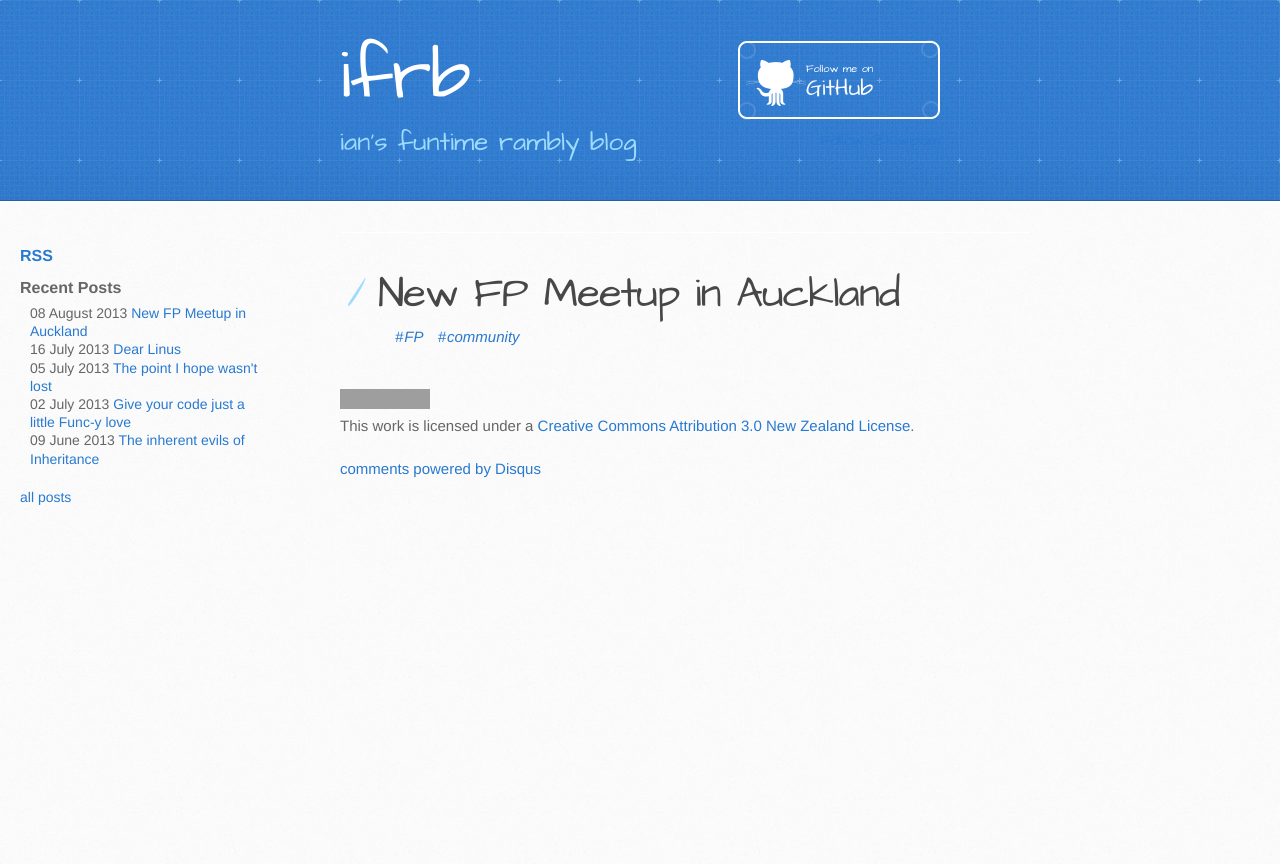
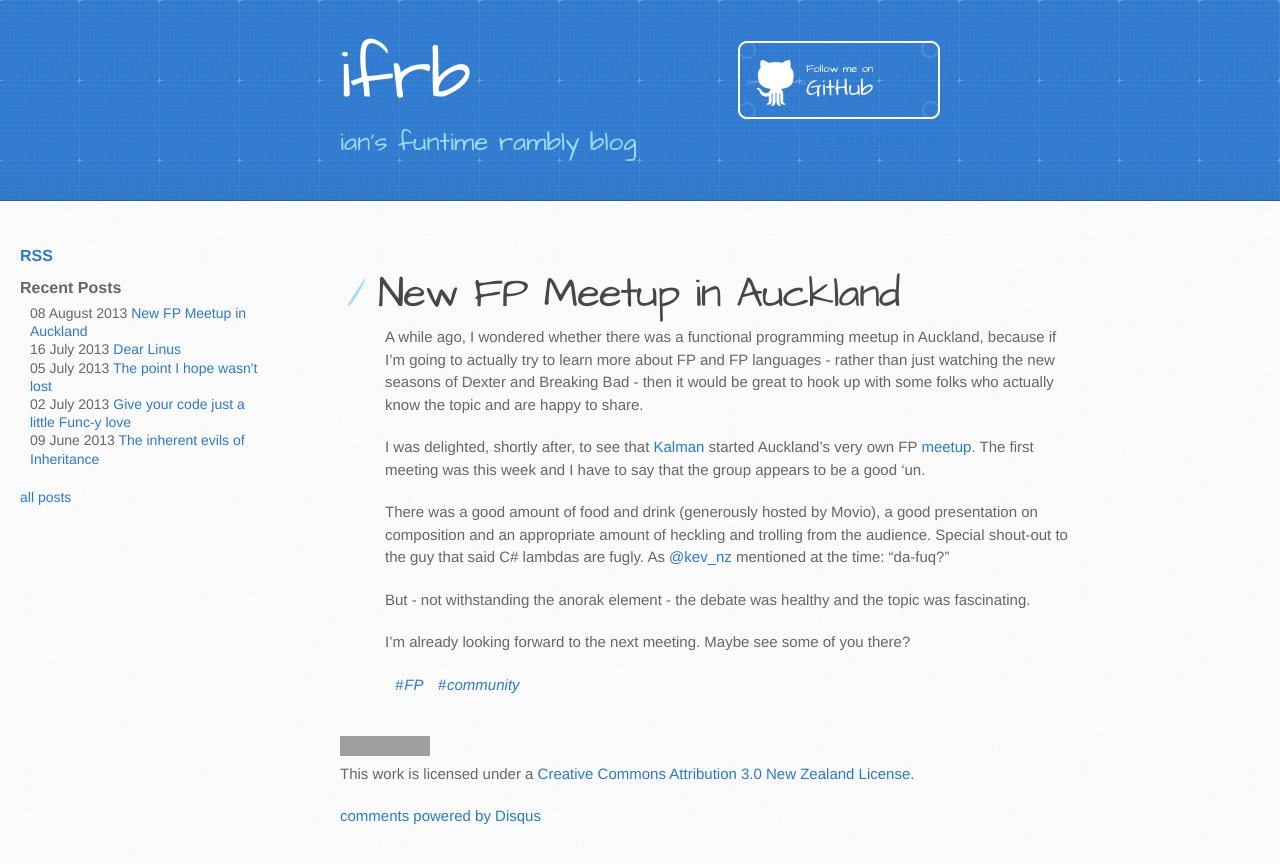
Before and after one commit to kiwipom/kiwipom.github.io, a Jekyll site: the page built from _posts/2013-08-08-fp-meetup-in-auckland.md, in a window 1280 px wide. Shown: the top 864 px of the page. Built offline with Jekyll 4.4.1, drawn with Linux system fonts in a browser that asks for light colours; comment, search, counter and statistics services are not loaded; grey boxes are pictures that could not be loaded.

Commit message:
something

```diff
--- a/_posts/2013-08-08-fp-meetup-in-auckland.md
+++ b/_posts/2013-08-08-fp-meetup-in-auckland.md
@@ -5,3 +5,14 @@ tags:
 - FP
 - community
 ---
+
+
+A while ago, I wondered whether there was a functional programming meetup in Auckland, because if I'm going to actually try to learn more about FP and FP languages - rather than just watching the new seasons of  Dexter and Breaking Bad - then it would be great to hook up with some folks who actually know the topic and are happy to share.
+
+I was delighted, shortly after, to see that [Kalman](http://twitter.com/kalmanb) started Auckland's very own FP [meetup](http://www.meetup.com/Functional-Programming-Auckland/). The first meeting was this week and I have to say that the group appears to be a good 'un.
+
+There was a good amount of food and drink (generously hosted by Movio), a good presentation on composition and an appropriate amount of heckling and trolling from the audience. Special shout-out to the guy that said C# lambdas are fugly. As [@kev_nz](http://twitter.com/kev_nz) mentioned at the time: "da-fuq?"
+
+But - not withstanding the anorak element - the debate was healthy and the topic was fascinating.
+
+I'm already looking forward to the next meeting. Maybe see some of you there?
```
